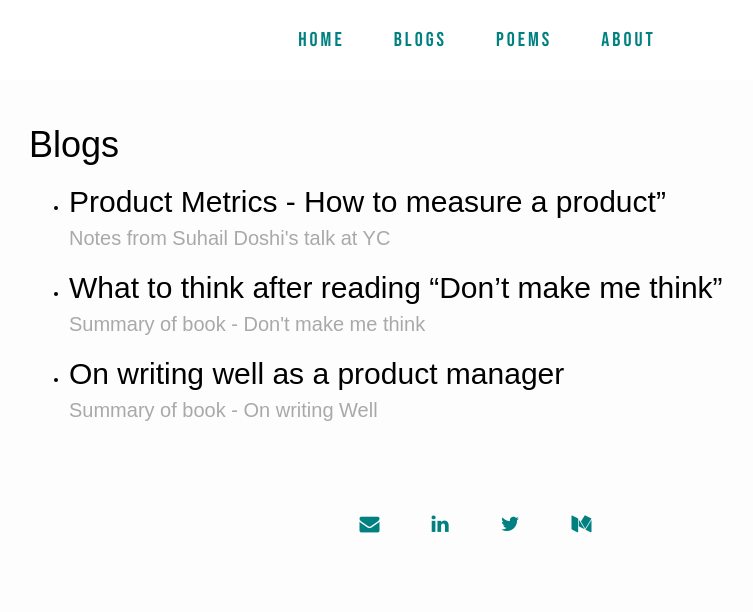
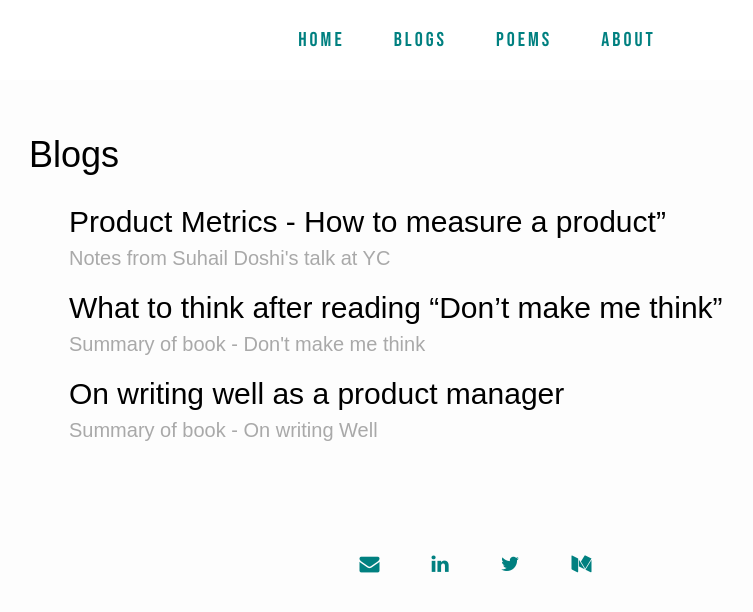
Before and after one commit to Rashmihere/Rashmihere.github.io, a Jekyll site: the page blogs.html, which Jekyll copies as it is, in a window 1280 px wide. Shown: the top 612 px of the page, without its empty margins (163-916 px from the left). Built offline with Jekyll 4.4.1, drawn with Linux system fonts in a browser that asks for light colours; some web fonts are replaced.

Commit message:
Changes in blog page

```diff
--- a/blogs.html
+++ b/blogs.html
@@ -49,11 +49,10 @@
 
   <div class = "blogs-list">
 
-  <h1>Blogs</h1>
+  <h1 style = "margin-top:30px; margin-bottom:30px">Blogs</h1>
 
 
-  <ul>
-
+  <ul style = "list-style-type: none; margin-top:30px; margin-bottom:30px">
 
 
 
```
